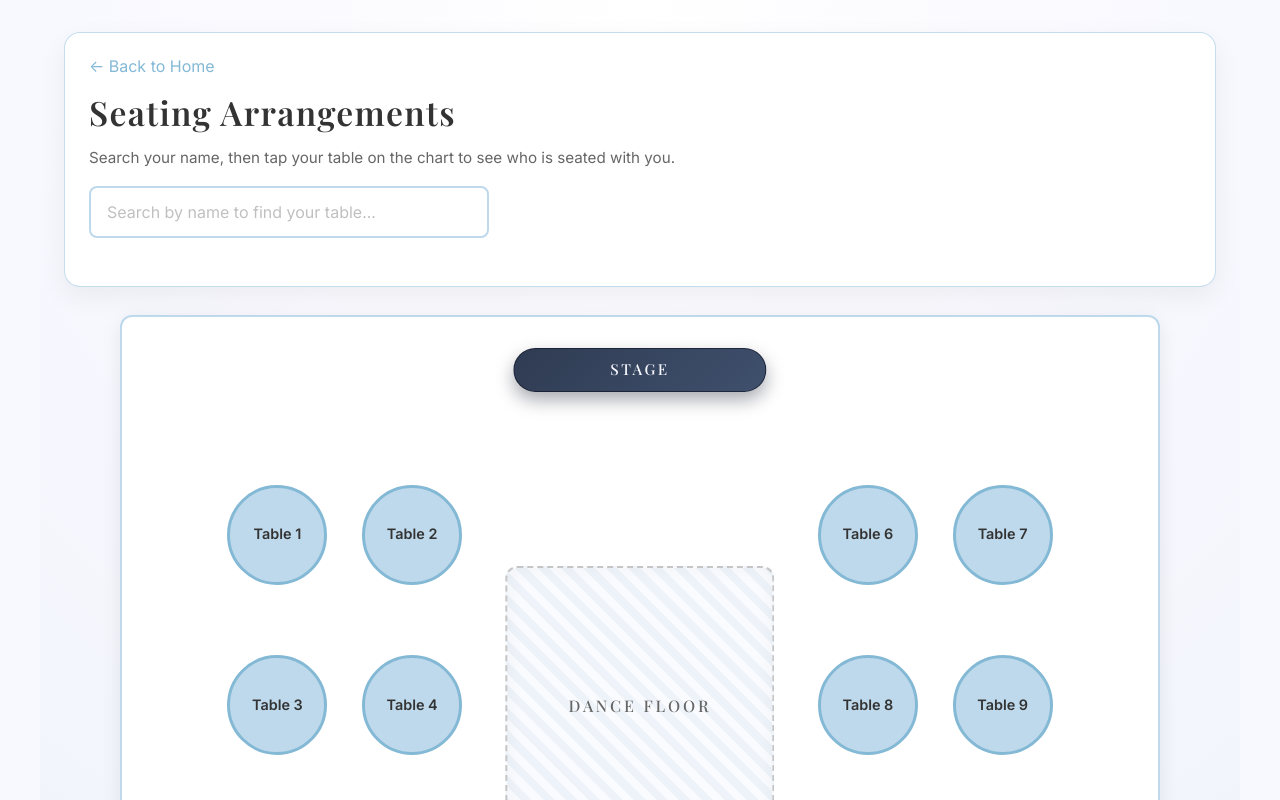
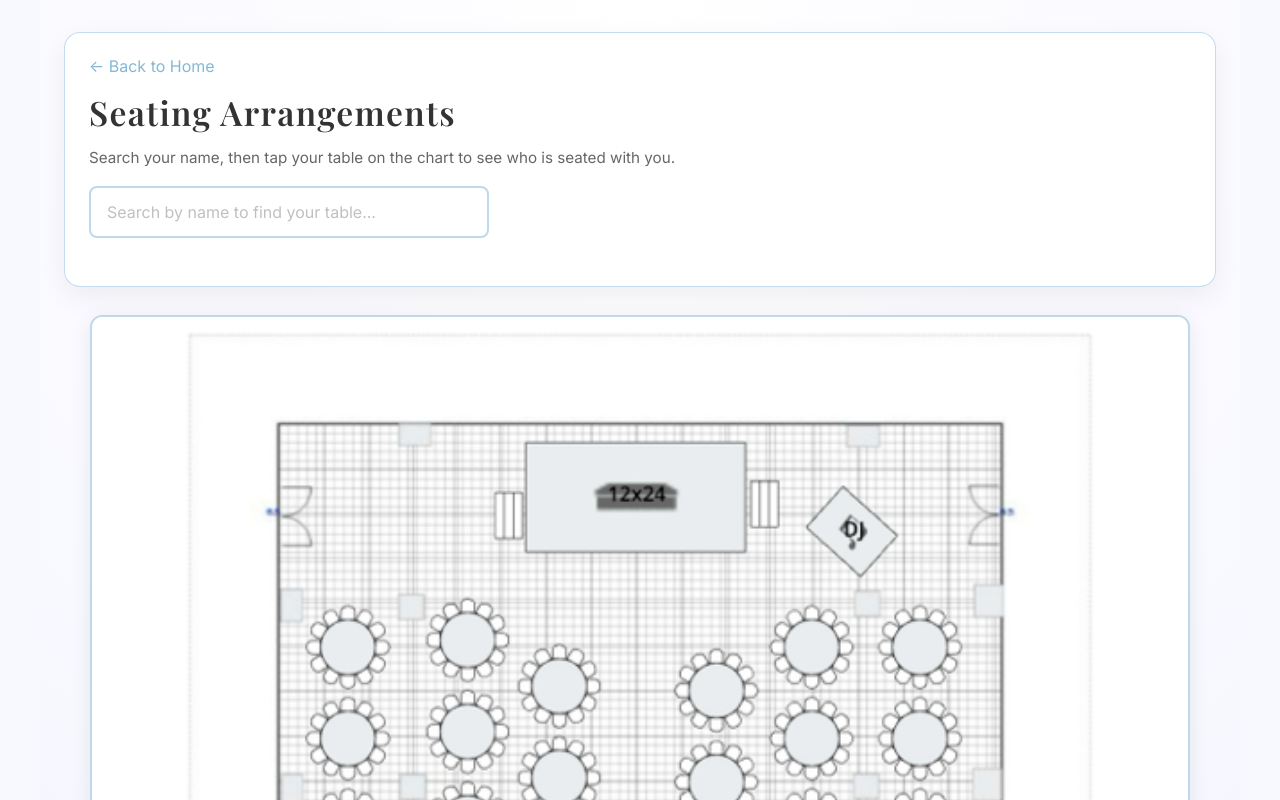
Before and after one commit to AmoghArdhapurkar/wedding-seating, a React (Vite) app: page /wedding-seating/seating in a window 1280 px wide. Shown: the top 800 px of the page. Built offline with nearby package versions, Linux system fonts and the light colour scheme.

Commit message:
Revamped seating page to use image

```diff
--- a/src/components/SeatingLayout.jsx
+++ b/src/components/SeatingLayout.jsx
@@ -1,21 +1,88 @@
-import Table from "./Table";
+import { useCallback, useEffect, useRef } from "react";
+import seatingChartImage from "../assets/Seating chart.png";
+import tableRegions from "../data/tableRegions.json";
 
-export default function SeatingLayout({ seating, setSelectedTable, highlightedTableId }) {
+export default function SeatingLayout({ highlightedTableNames = [] }) {
+  const imageRef = useRef(null);
+  const canvasRef = useRef(null);
+
+  const drawHighlights = useCallback(() => {
+    const image = imageRef.current;
+    const canvas = canvasRef.current;
+    if (!image || !canvas) {
+      return;
+    }
+
+    const width = image.clientWidth;
+    const height = image.clientHeight;
+    if (!width || !height) {
+      return;
+    }
+
+    canvas.width = width;
+    canvas.height = height;
+
+    const ctx = canvas.getContext("2d");
+    if (!ctx) {
+      return;
+    }
+
+    ctx.clearRect(0, 0, width, height);
+    highlightedTableNames.forEach((tableName) => {
+      const region = tableRegions[tableName];
+      if (!region) {
+        return;
+      }
+
+      const cx = (region.cx ?? region.x + region.w / 2) * width;
+      const cy = (region.cy ?? region.y + region.h / 2) * height;
+      const radius = (region.r ?? Math.min(region.w, region.h) * 0.5) * Math.min(width, height);
+
+      ctx.beginPath();
+      ctx.arc(cx, cy, radius, 0, Math.PI * 2);
+      ctx.closePath();
+      ctx.fillStyle = "rgba(255, 215, 0, 0.28)";
+      ctx.strokeStyle = "rgba(255, 184, 0, 0.95)";
+      ctx.lineWidth = Math.max(2, width * 0.0032);
+      ctx.shadowColor = "rgba(255, 184, 0, 0.6)";
+      ctx.shadowBlur = 18;
+      ctx.fill();
+      ctx.shadowBlur = 0;
+      ctx.stroke();
+    });
+  }, [highlightedTableNames]);
+
+  useEffect(() => {
+    const image = imageRef.current;
+    if (!image) {
+      return undefined;
+    }
+
+    const handleLoad = () => drawHighlights();
+    image.addEventListener("load", handleLoad);
+
+    const resizeObserver = new ResizeObserver(() => drawHighlights());
+    resizeObserver.observe(image);
+    window.addEventListener("resize", drawHighlights);
+    drawHighlights();
+
+    return () => {
+      image.removeEventListener("load", handleLoad);
+      resizeObserver.disconnect();
+      window.removeEventListener("resize", drawHighlights);
+    };
+  }, [drawHighlights]);
+
   return (
     <div className="seating-layout-container">
-      <div className="seating-layout">
-        <div className="stage-label">Stage</div>
-        <div className="dance-floor">
-          <span>Dance Floor</span>
-        </div>
-        {seating.tables.map((table) => (
-          <Table
-            key={table.id}
-            table={table}
-            onClick={setSelectedTable}
-            highlight={highlightedTableId === table.id}
-          />
-        ))}
+      <div className="seating-layout chart-layout">
+        <img
+          ref={imageRef}
+          src={seatingChartImage}
+          alt="Wedding seating chart"
+          className="seating-chart-image"
+        />
+        <canvas ref={canvasRef} className="seating-chart-canvas" />
       </div>
     </div>
   );
--- a/src/components/SeatingPage.jsx
+++ b/src/components/SeatingPage.jsx
@@ -2,16 +2,13 @@ import { useState } from "react";
 import { Link } from "react-router-dom";
 import seating from "../data/seating.json";
 import SeatingLayout from "./SeatingLayout";
-import TableDetails from "./TableDetails";
 import SearchBar from "./SearchBar";
 
 export default function SeatingPage() {
-  const [selectedTable, setSelectedTable] = useState(null);
   const [searchResult, setSearchResult] = useState(null);
-
-  const handleTableClick = (table) => {
-    setSelectedTable(table);
-  };
+  const highlightedTableNames = searchResult
+    ? [...new Set(searchResult.map((result) => result.table))]
+    : [];
 
   return (
     <div className="seating-page">
@@ -51,17 +48,7 @@ export default function SeatingPage() {
         </div>
       )}
 
-      <SeatingLayout
-        seating={seating}
-        setSelectedTable={handleTableClick}
-        highlightedTableId={searchResult?.length === 1 ?
-          seating.tables.find(t => t.name === searchResult[0].table)?.id : null
-        }
-      />
-
-      {selectedTable && (
-        <TableDetails table={selectedTable} onClose={() => setSelectedTable(null)} />
-      )}
+      <SeatingLayout highlightedTableNames={highlightedTableNames} />
     </div>
   );
 }
--- a/src/components/Table.jsx
+++ b/src/components/Table.jsx
@@ -4,8 +4,8 @@ export default function Table({ table, onClick, highlight }) {
       onClick={() => onClick(table)}
       className={`table ${highlight ? "table-highlight" : ""}`}
       style={{
-        left: `${table.x}%`,
-        top: `${table.y}%`,
+        left: `${table.x ?? 50}%`,
+        top: `${table.y ?? 50}%`,
       }}
     >
       {table.name}
--- a/src/data/seating.json
+++ b/src/data/seating.json
@@ -3,72 +3,52 @@
     {
       "id": 1,
       "name": "Table 1",
-      "guests": ["Alice Johnson", "Bob Smith", "Charlie Kim", "Liam Turner", "Sophia Rivera"],
-      "x": 15,
-      "y": 28
+      "guests": ["Person One"]
     },
     {
       "id": 2,
       "name": "Table 2",
-      "guests": ["Alice Parker", "David Lee", "Emily Patel", "Frank Chen", "Noah Martinez", "Olivia Hughes"],
-      "x": 28,
-      "y": 28
+      "guests": ["Person Two"]
     },
     {
       "id": 3,
       "name": "Table 3",
-      "guests": ["Grace Wong", "Hannah Brown", "Ian Clarke", "Mason Brooks", "Ava Collins"],
-      "x": 15,
-      "y": 50
+      "guests": ["Person Three"]
     },
     {
       "id": 4,
       "name": "Table 4",
-      "guests": ["Ethan Ramirez", "Isabella Foster", "Logan Price", "Mia Sanders", "James Cooper"],
-      "x": 28,
-      "y": 50
+      "guests": ["Person Four"]
     },
     {
       "id": 5,
       "name": "Table 5",
-      "guests": ["Benjamin Ross", "Charlotte Kelly", "Henry Ward", "Amelia Diaz", "Alexander Gray"],
-      "x": 21.5,
-      "y": 72
+      "guests": ["Person Five"]
     },
     {
       "id": 6,
       "name": "Table 6",
-      "guests": ["Michael Rivera", "Abigail Morris", "Daniel Howard", "Ella Rogers", "Matthew Powell"],
-      "x": 72,
-      "y": 28
+      "guests": ["Person Six"]
     },
     {
       "id": 7,
       "name": "Table 7",
-      "guests": ["Jackson Perry", "Harper Bell", "Sebastian Cox", "Lily Griffin", "Wyatt Barnes"],
-      "x": 85,
-      "y": 28
+      "guests": ["Person Seven"]
     },
     {
       "id": 8,
       "name": "Table 8",
-      "guests": ["Oliver Murray", "Evelyn Stone", "Jack Hayes", "Scarlett Boyd", "Leo Armstrong"],
-      "x": 72,
-      "y": 50
+      "guests": ["Person Eight"]
     },
     {
       "id": 9,
       "name": "Table 9",
-      "guests": ["Samuel Knight", "Victoria Craig", "Owen Carr", "Penelope Dean", "Luke Elliott"],
-      "x": 85,
-      "y": 50
+      "guests": ["Person Nine"]
     },
     {
       "id": 10,
       "name": "Table 10",
-      "guests": ["Joseph Warren", "Nora Fox", "Caleb Weaver", "Madison Hart", "Ryan Holland"],
-      "x": 78.5,
-      "y": 72
+      "guests": ["Person Ten"]
     }
   ]
 }
--- /dev/null
+++ b/src/data/tableRegions.json
@@ -0,0 +1,12 @@
+{
+  "Table 1": { "cx": 0.235, "cy": 0.233, "r": 0.045 },
+  "Table 2": { "cx": 0.343, "cy": 0.229, "r": 0.045 },
+  "Table 3": { "cx": 0.118, "cy": 0.41, "r": 0.045 },
+  "Table 4": { "cx": 0.248, "cy": 0.41, "r": 0.045 },
+  "Table 5": { "cx": 0.183, "cy": 0.64, "r": 0.045 },
+  "Table 6": { "cx": 0.742, "cy": 0.242, "r": 0.045 },
+  "Table 7": { "cx": 0.872, "cy": 0.242, "r": 0.045 },
+  "Table 8": { "cx": 0.742, "cy": 0.41, "r": 0.045 },
+  "Table 9": { "cx": 0.872, "cy": 0.41, "r": 0.045 },
+  "Table 10": { "cx": 0.807, "cy": 0.64, "r": 0.045 }
+}
--- a/src/index.css
+++ b/src/index.css
@@ -283,8 +283,7 @@ h2 {
 .seating-layout {
   position: relative;
   width: 100%;
-  max-width: 1040px;
-  aspect-ratio: 4 / 3;
+  max-width: 1100px;
   background-color: white;
   border: 2px solid var(--color-secondary);
   border-radius: 12px;
@@ -292,94 +291,22 @@ h2 {
   overflow: hidden;
 }
 
-.stage-label {
-  position: absolute;
-  top: 4%;
-  left: 50%;
-  transform: translateX(-50%);
-  padding: 0.5rem 6rem;
-  background: linear-gradient(135deg, #2f3b52, #3f506d);
-  border-radius: 999px;
-  border: 1px solid rgba(10, 16, 34, 0.6);
-  font-family: var(--font-heading);
-  font-size: 0.95rem;
-  letter-spacing: 0.16em;
-  text-transform: uppercase;
-  color: #f8f8ff;
-  box-shadow: 0 8px 18px rgba(7, 12, 30, 0.35);
+.chart-layout {
+  padding: 0;
 }
 
-.dance-floor {
-  position: absolute;
-  top: 32%;
-  left: 50%;
-  transform: translateX(-50%);
-  width: 26%;
-  height: 36%;
-  background: repeating-linear-gradient(
-    45deg,
-    #f9fbff,
-    #f9fbff 8px,
-    #edf3f8 8px,
-    #edf3f8 16px
-  );
-  border-radius: 12px;
-  border: 2px dashed rgba(192, 192, 192, 0.9);
-  display: flex;
-  align-items: center;
-  justify-content: center;
-  box-shadow: inset 0 0 20px rgba(0, 0, 0, 0.04);
+.seating-chart-image {
+  display: block;
+  width: 100%;
+  height: auto;
 }
 
-.dance-floor span {
-  font-family: var(--font-heading);
-  font-size: 1rem;
-  letter-spacing: 0.18em;
-  text-transform: uppercase;
-  color: var(--color-text-light);
-}
-
-/* ===================== */
-/* Table Styles */
-/* ===================== */
-
-.table {
+.seating-chart-canvas {
   position: absolute;
-  width: clamp(60px, 12%, 100px);
-  aspect-ratio: 1;
-  border-radius: 50%;
-  border: 3px solid var(--color-primary);
-  background-color: var(--color-secondary);
-  display: flex;
-  align-items: center;
-  justify-content: center;
-  cursor: pointer;
-  font-weight: 600;
-  font-size: clamp(0.7rem, 1.5vw, 0.9rem);
-  color: var(--color-text);
-  transition: transform 0.2s, box-shadow 0.2s, border-color 0.2s;
-  transform: translate(-50%, -50%);
-}
-
-.table:hover {
-  transform: translate(-50%, -50%) scale(1.1);
-  box-shadow: 0 4px 15px rgba(132, 185, 214, 0.5);
-}
-
-.table-highlight {
-  border-color: #FFD700;
-  background-color: #FFF8DC;
-  box-shadow: 0 0 20px rgba(255, 215, 0, 0.6);
-  animation: pulse 1.5s infinite;
-}
-
-@keyframes pulse {
-  0%, 100% {
-    box-shadow: 0 0 20px rgba(255, 215, 0, 0.6);
-  }
-  50% {
-    box-shadow: 0 0 30px rgba(255, 215, 0, 0.9);
-  }
+  inset: 0;
+  width: 100%;
+  height: 100%;
+  pointer-events: none;
 }
 
 /* ===================== */
@@ -492,7 +419,6 @@ h2 {
   .seating-layout {
     max-width: none;
     width: 100%;
-    aspect-ratio: 3 / 4;
   }
 
   .seating-header h1 {
@@ -527,8 +453,7 @@ h2 {
     font-size: 1rem;
   }
 
-  .table {
-    width: clamp(44px, 11%, 70px);
-    font-size: clamp(0.65rem, 3vw, 0.85rem);
+  .seating-layout {
+    border-radius: 10px;
   }
 }
```
Also changed, not shown: src/assets/Seating chart.png (added).
